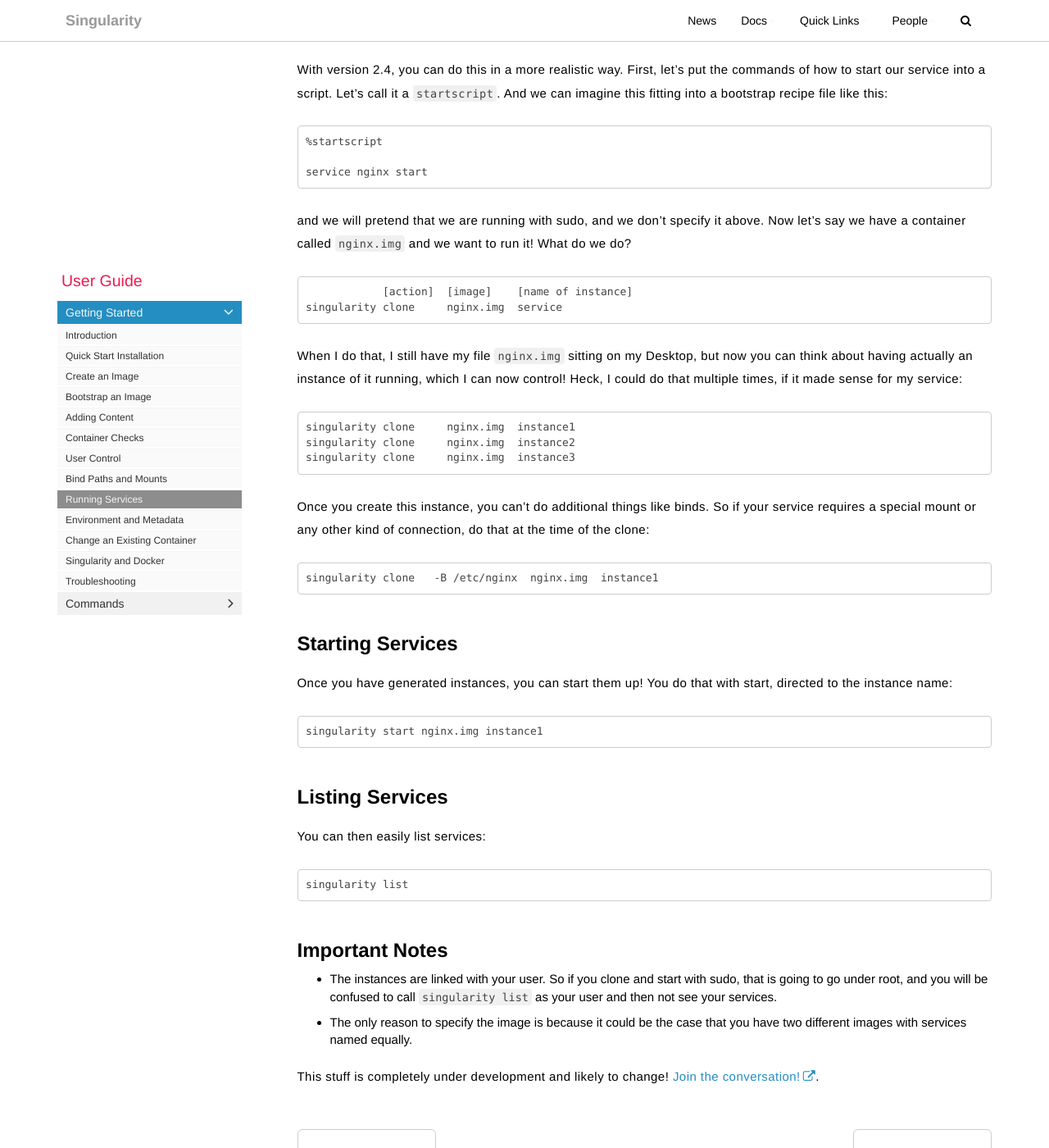
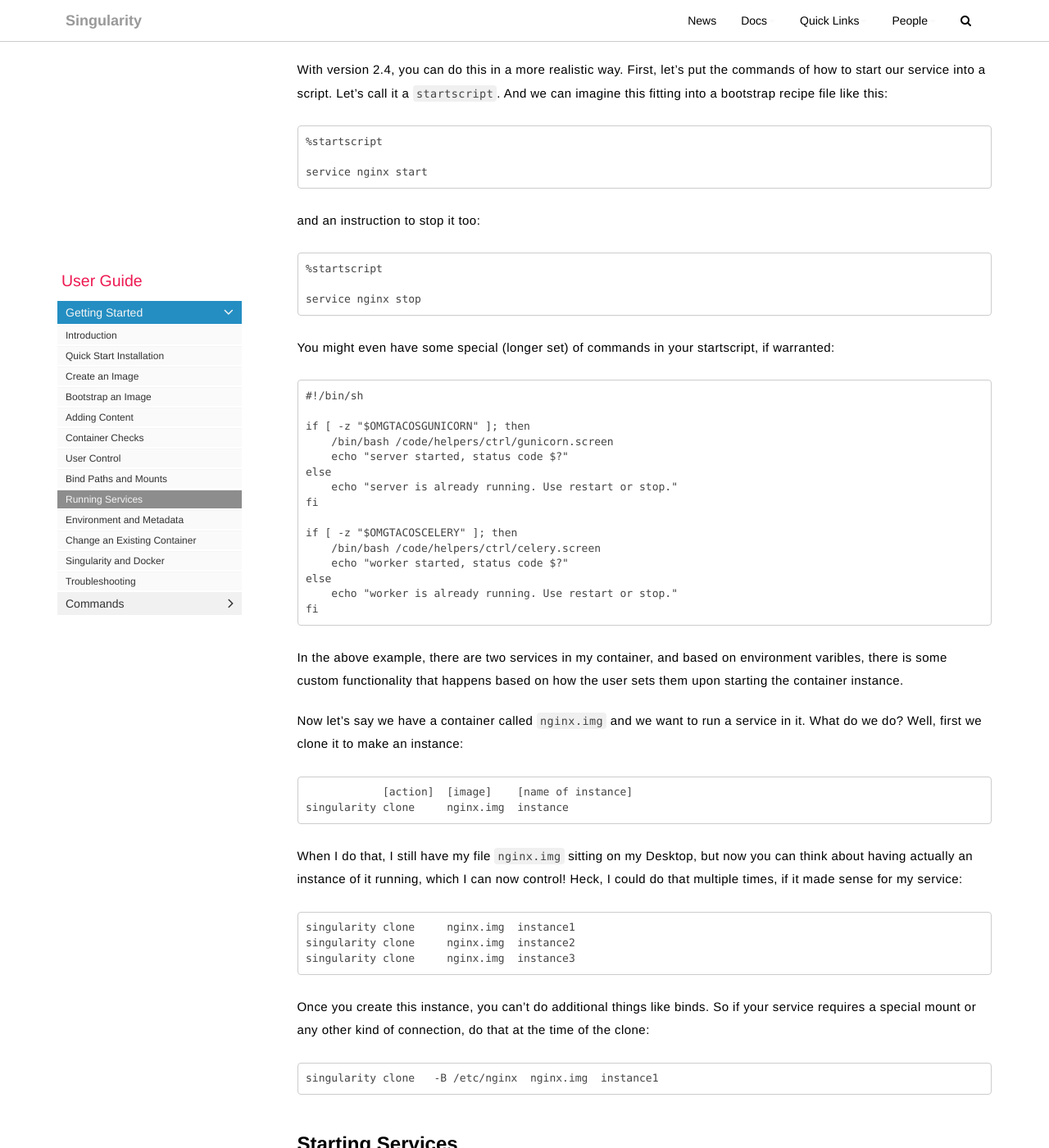
Before and after one commit to singularityware/singularityware.github.io, a Jekyll site: the page built from pages/docs/user-docs/docs-instances.md, in a window 1280 px wide and 1400 px high, scrolled down 861 px. Shown: the whole window at 82% size. Built offline with Jekyll 4.4.1, drawn with Linux system fonts in a browser that asks for light colours; nearby versions of some CDN libraries; comment, search, counter and statistics services are not loaded.

Commit message:
modified:   pages/docs/user-docs/docs-instances.md

````diff
--- a/pages/docs/user-docs/docs-instances.md
+++ b/pages/docs/user-docs/docs-instances.md
@@ -32,11 +32,42 @@
 service nginx start
 ```
 
-and we will pretend that we are running with sudo, and we don't specify it above. Now let's say we have a container called `nginx.img` and we want to run it! What do we do?
+and an instruction to stop it too:
+
+
+```
+%startscript
+
+service nginx stop
+```
+
+You might even have some special (longer set) of commands in your startscript, if warranted:
+
+```
+#!/bin/sh
+
+if [ -z "$OMGTACOSGUNICORN" ]; then
+    /bin/bash /code/helpers/ctrl/gunicorn.screen
+    echo "server started, status code $?"
+else
+    echo "server is already running. Use restart or stop."
+fi
+
+if [ -z "$OMGTACOSCELERY" ]; then
+    /bin/bash /code/helpers/ctrl/celery.screen
+    echo "worker started, status code $?"
+else
+    echo "worker is already running. Use restart or stop."
+fi
+```
+
+In the above example, there are two services in my container, and based on environment varibles, there is some custom functionality that happens based on how the user sets them upon starting the container instance.
+
+Now let's say we have a container called `nginx.img` and we want to run a service in it. What do we do? Well, first we clone it to make an instance:
 
 ```
             [action]  [image]    [name of instance]
-singularity clone     nginx.img  service
+singularity clone     nginx.img  instance
 ```
 
 When I do that, I still have my file `nginx.img` sitting on my Desktop, but now you can think about having actually an instance of it running, which I can now control! Heck, I could do that multiple times, if it made sense for my service:
````
